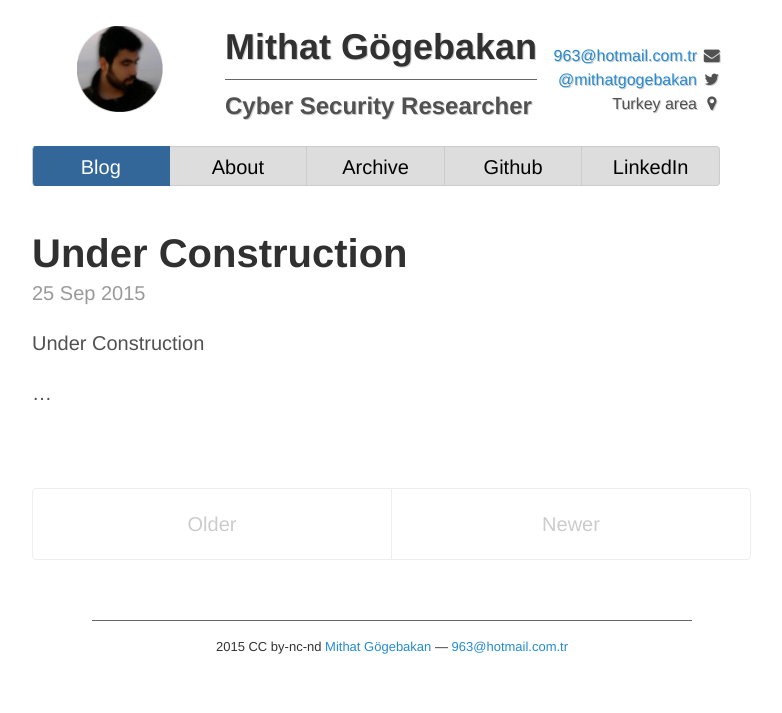
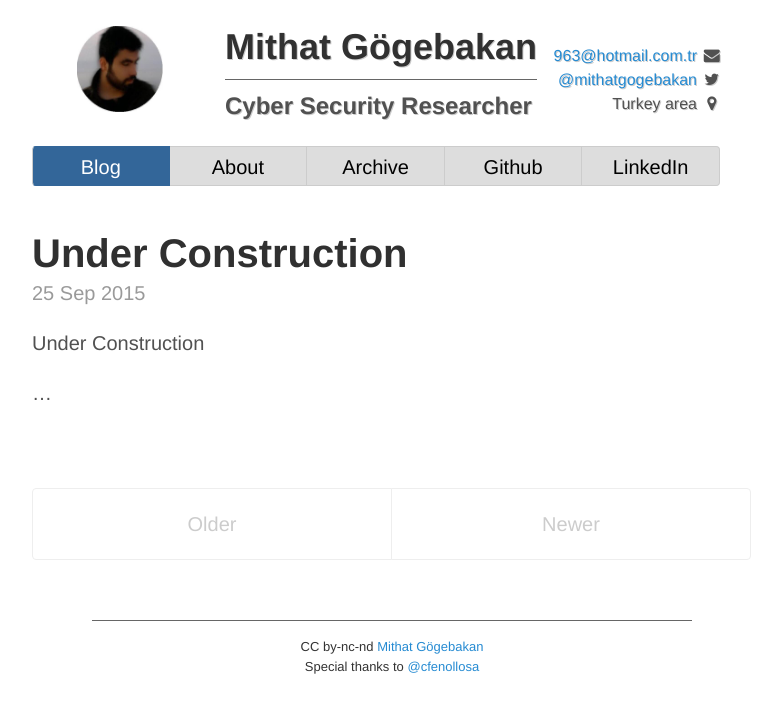
Before and after one commit to 963/963.github.io, a Jekyll site: the page built from index.html, in a window 1280 px wide. Shown: the top 713 px of the page, without its empty margins (248-1030 px from the left). Built offline with Jekyll 4.4.1, drawn with Linux system fonts in a browser that asks for light colours; nearby versions of some CDN libraries; some web fonts are replaced; Markdown is read by kramdown in place of the engine named in the settings; the list of posts is cut into pages by our own code.

Commit message:
footer div edited

```diff
--- a/_layouts/default.html
+++ b/_layouts/default.html
@@ -63,7 +63,9 @@
 
 
 
-        <div id="footer"> {{ site.time | date: '%Y' }} CC by-nc-nd <a href="http://mithatgogebakan.com">Mithat Gögebakan</a> — <a href="mailto:963@hotmail.com.tr">963@hotmail.com.tr</a></div>
+        <div id="footer"> CC by-nc-nd <a href="http://mithatgogebakan.com">Mithat Gögebakan</a>
+        <br>
+	Special thanks to <a href="https://twitter.com/cfenollosa">@cfenollosa</a></div>
 
 
     </div>
```
